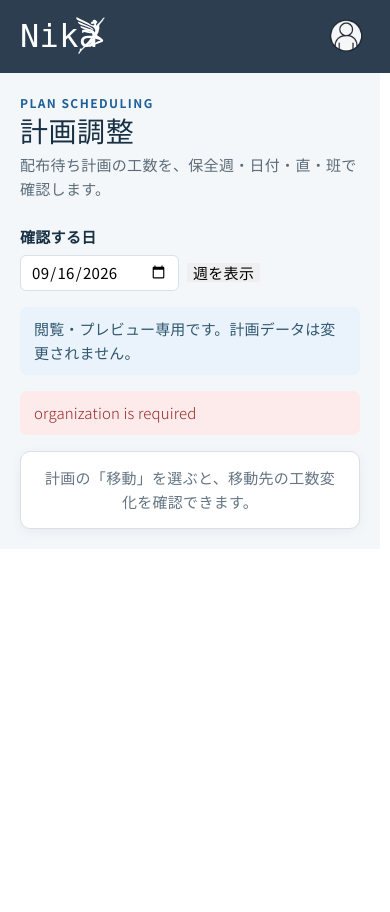
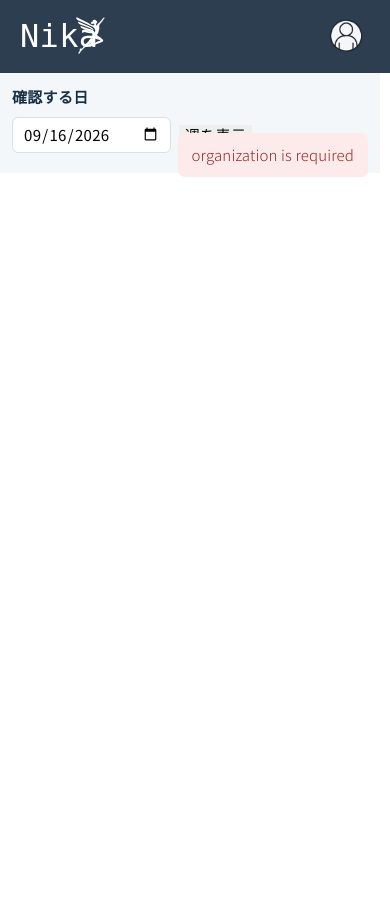
Before and after one commit to usoguishokki/my-django-app, a Django app: page /plan-scheduling/ in a window 390 px wide. Run offline with Django 4.2, Linux system fonts and the light colour scheme; the visitor is signed in with stand-in values (Sample User, id 1); style sheets or scripts are compiled from the project's sources; some web fonts are replaced.

Commit message:
Optimize plan scheduling workspace layout

```diff
--- a/myapp/static/css/pages/planScheduling.css
+++ b/myapp/static/css/pages/planScheduling.css
@@ -4,52 +4,34 @@
   --ps-border: #d8e0e8;
   --ps-ink: #183044;
   display: grid;
-  gap: 16px;
+  grid-template-rows: auto minmax(0, 1fr);
+  gap: 8px;
+  height: 100%;
+  min-height: 0;
   min-width: 0;
-  padding: 20px;
+  padding: 12px;
+  overflow: hidden;
+  position: relative;
   color: var(--ps-ink);
   background: #f4f7fa; }
 
-.plan-scheduling__header,
-.plan-scheduling__sectionHeading,
-.plan-scheduling__previewHeader,
 .plan-scheduling__dateControls,
 .plan-scheduling__moveSummary,
 .plan-scheduling__arithmetic,
-.plan-scheduling__previewFooter,
-.plan-scheduling__destinationPrompt {
+.plan-scheduling__moveContextHeader,
+.plan-scheduling__moveContextFooter {
   display: flex;
   align-items: center; }
 
-.plan-scheduling__header {
-  justify-content: space-between;
-  gap: 24px; }
-
-.plan-scheduling__eyebrow,
-.plan-scheduling__weekLabel,
-.plan-scheduling__description,
-.plan-scheduling__header h1,
-.plan-scheduling__sectionHeading h2,
-.plan-scheduling__previewHeader p,
-.plan-scheduling__previewHeader h2 {
+.plan-scheduling__moveContextHeader p,
+.plan-scheduling__moveContextHeader h2 {
   margin: 0; }
 
-.plan-scheduling__eyebrow {
-  color: var(--ps-blue);
-  font-size: 12px;
-  font-weight: 700;
-  letter-spacing: .12em; }
-
-.plan-scheduling__title {
-  font-size: 28px; }
-
-.plan-scheduling__description {
-  margin-top: 4px;
-  color: #5b6b78; }
-
 .plan-scheduling__dateForm {
-  display: grid;
-  gap: 6px;
+  display: flex;
+  align-items: center;
+  justify-content: flex-end;
+  gap: 8px;
   font-weight: 700; }
 
 .plan-scheduling__dateControls {
@@ -62,19 +44,18 @@
   border-radius: 6px;
   background: white; }
 
-.plan-scheduling__notice,
 .plan-scheduling__feedback {
   padding: 10px 14px;
   border-radius: 7px; }
-
-.plan-scheduling__notice {
-  color: #31586f;
-  background: var(--ps-blue-soft); }
 
 .plan-scheduling__feedback:empty {
   display: none; }
 
 .plan-scheduling__feedback {
+  position: absolute;
+  z-index: 6;
+  top: 60px;
+  right: 12px;
   color: #7a4d00;
   background: #fff4d7; }
 
@@ -97,13 +83,14 @@
 
 .plan-scheduling__planningMain {
   display: grid;
-  gap: 16px;
-  min-width: 0; }
+  grid-template-rows: minmax(0, 35fr) minmax(0, 65fr);
+  gap: 8px;
+  min-width: 0;
+  min-height: 0; }
 
 .plan-scheduling__chart,
 .plan-scheduling__matrix,
-.plan-scheduling__drawer,
-.plan-scheduling__preview {
+.plan-scheduling__drawer {
   min-width: 0;
   border: 1px solid var(--ps-border);
   border-radius: 10px;
@@ -462,23 +447,21 @@
 .plan-scheduling__empty {
   color: #71808c; }
 
-.plan-scheduling__preview {
-  position: sticky;
-  bottom: 10px;
-  padding: 14px 18px; }
+.plan-scheduling__moveContext {
+  display: grid;
+  gap: 10px;
+  padding: 12px;
+  border: 1px solid var(--ps-border);
+  border-radius: 7px;
+  background: #f8fbfd; }
 
-.plan-scheduling__previewEmpty {
-  margin: 0;
-  color: #647482;
-  text-align: center; }
-
-.plan-scheduling__previewHeader {
+.plan-scheduling__moveContextHeader {
   justify-content: space-between; }
 
-.plan-scheduling__previewHeader h2 {
+.plan-scheduling__moveContextHeader h2 {
   font-size: 17px; }
 
-.plan-scheduling__previewHeader > strong {
+.plan-scheduling__moveContextHeader > strong {
   color: var(--ps-blue);
   font-size: 22px; }
 
@@ -517,18 +500,15 @@
   color: #667786;
   font-size: 12px; }
 
-.plan-scheduling__previewFooter {
+.plan-scheduling__moveContextFooter {
   justify-content: flex-end;
-  gap: 12px;
-  margin-top: 12px; }
-
-.plan-scheduling__destinationPrompt {
-  justify-content: center;
-  gap: 16px;
-  color: #536a7b; }
+  gap: 12px; }
 
 @media (max-width: 900px) {
-  .plan-scheduling__header {
+  .plan-scheduling {
+    height: auto;
+    overflow: visible; }
+  .plan-scheduling__dateForm {
     align-items: flex-start;
     flex-direction: column; }
   .plan-scheduling__planningLayout.has-drawer {
@@ -539,11 +519,9 @@
     top: 0;
     left: 0;
     width: min(340px, calc(100% - 16px));
-    max-height: min(680px, calc(100dvh - 32px)); }
+    max-height: 100%; }
   .plan-scheduling__planFacts {
     grid-template-columns: repeat(2, 1fr); }
-  .plan-scheduling__preview {
-    position: static; }
   .plan-scheduling__moveSummary,
   .plan-scheduling__arithmetic {
     align-items: stretch;
--- a/myapp/static/css/pages/planScheduling.scss
+++ b/myapp/static/css/pages/planScheduling.scss
@@ -4,51 +4,33 @@
   --ps-border: #d8e0e8;
   --ps-ink: #183044;
   display: grid;
-  gap: 16px;
+  grid-template-rows: auto minmax(0, 1fr);
+  gap: 8px;
+  height: 100%;
+  min-height: 0;
   min-width: 0;
-  padding: 20px;
+  padding: 12px;
+  overflow: hidden;
+  position: relative;
   color: var(--ps-ink);
   background: #f4f7fa;
 }
 
-.plan-scheduling__header,
-.plan-scheduling__sectionHeading,
-.plan-scheduling__previewHeader,
 .plan-scheduling__dateControls,
 .plan-scheduling__moveSummary,
 .plan-scheduling__arithmetic,
-.plan-scheduling__previewFooter,
-.plan-scheduling__destinationPrompt {
+.plan-scheduling__moveContextHeader,
+.plan-scheduling__moveContextFooter {
   display: flex;
   align-items: center;
 }
 
-.plan-scheduling__header {
-  justify-content: space-between;
-  gap: 24px;
-}
-
-.plan-scheduling__eyebrow,
-.plan-scheduling__weekLabel,
-.plan-scheduling__description,
-.plan-scheduling__header h1,
-.plan-scheduling__sectionHeading h2,
-.plan-scheduling__previewHeader p,
-.plan-scheduling__previewHeader h2 {
+.plan-scheduling__moveContextHeader p,
+.plan-scheduling__moveContextHeader h2 {
   margin: 0;
 }
 
-.plan-scheduling__eyebrow {
-  color: var(--ps-blue);
-  font-size: 12px;
-  font-weight: 700;
-  letter-spacing: .12em;
-}
-
-.plan-scheduling__title { font-size: 28px; }
-.plan-scheduling__description { margin-top: 4px; color: #5b6b78; }
-
-.plan-scheduling__dateForm { display: grid; gap: 6px; font-weight: 700; }
+.plan-scheduling__dateForm { display: flex; align-items: center; justify-content: flex-end; gap: 8px; font-weight: 700; }
 .plan-scheduling__dateControls { gap: 8px; }
 .plan-scheduling__dateControls input {
   min-height: 36px;
@@ -58,37 +40,45 @@
   background: white;
 }
 
-.plan-scheduling__notice,
 .plan-scheduling__feedback {
   padding: 10px 14px;
   border-radius: 7px;
 }
 
-.plan-scheduling__notice { color: #31586f; background: var(--ps-blue-soft); }
 .plan-scheduling__feedback:empty { display: none; }
-.plan-scheduling__feedback { color: #7a4d00; background: #fff4d7; }
+.plan-scheduling__feedback { position: absolute; z-index: 6; top: 60px; right: 12px; color: #7a4d00; background: #fff4d7; }
 .plan-scheduling__feedback.is-error { color: #962b2b; background: #fdeaea; }
 
 .plan-scheduling__workspace {
-  min-height: 470px;
+  grid-row: 2;
+  min-height: 0;
+  overflow: hidden;
 }
 
 .plan-scheduling__planningLayout {
   position: relative;
   display: grid;
   grid-template-columns: minmax(0, 1fr);
-  gap: 16px;
+  gap: 12px;
+  height: 100%;
+  min-height: 0;
+  overflow: hidden;
   min-width: 0;
 }
 .plan-scheduling__planningLayout.has-drawer {
   grid-template-columns: minmax(300px, 340px) minmax(0, 1fr);
 }
-.plan-scheduling__planningMain { display: grid; gap: 16px; min-width: 0; }
+.plan-scheduling__planningMain {
+  display: grid;
+  grid-template-rows: minmax(0, 35fr) minmax(0, 65fr);
+  gap: 8px;
+  min-width: 0;
+  min-height: 0;
+}
 
 .plan-scheduling__chart,
 .plan-scheduling__matrix,
-.plan-scheduling__drawer,
-.plan-scheduling__preview {
+.plan-scheduling__drawer {
   min-width: 0;
   border: 1px solid var(--ps-border);
   border-radius: 10px;
@@ -234,11 +222,10 @@
 .plan-scheduling__slot.is-invalid { background: #fff4f4; }
 .plan-scheduling__empty { color: #71808c; }
 
-.plan-scheduling__preview { position: sticky; bottom: 10px; padding: 14px 18px; }
-.plan-scheduling__previewEmpty { margin: 0; color: #647482; text-align: center; }
-.plan-scheduling__previewHeader { justify-content: space-between; }
-.plan-scheduling__previewHeader h2 { font-size: 17px; }
-.plan-scheduling__previewHeader > strong { color: var(--ps-blue); font-size: 22px; }
+.plan-scheduling__moveContext { display: grid; gap: 10px; padding: 12px; border: 1px solid var(--ps-border); border-radius: 7px; background: #f8fbfd; }
+.plan-scheduling__moveContextHeader { justify-content: space-between; }
+.plan-scheduling__moveContextHeader h2 { font-size: 17px; }
+.plan-scheduling__moveContextHeader > strong { color: var(--ps-blue); font-size: 22px; }
 .plan-scheduling__moveSummary { gap: 14px; margin-top: 12px; }
 .plan-scheduling__moveSummary > div { display: grid; flex: 1; gap: 3px; }
 .plan-scheduling__moveSummary span,
@@ -254,15 +241,14 @@
   background: #f1f5f8;
 }
 .plan-scheduling__readOnly { margin: 0; color: #667786; font-size: 12px; }
-.plan-scheduling__previewFooter { justify-content: flex-end; gap: 12px; margin-top: 12px; }
-.plan-scheduling__destinationPrompt { justify-content: center; gap: 16px; color: #536a7b; }
+.plan-scheduling__moveContextFooter { justify-content: flex-end; gap: 12px; }
 
 @media (max-width: 900px) {
-  .plan-scheduling__header { align-items: flex-start; flex-direction: column; }
+  .plan-scheduling { height: auto; overflow: visible; }
+  .plan-scheduling__dateForm { align-items: flex-start; flex-direction: column; }
   .plan-scheduling__planningLayout.has-drawer { grid-template-columns: minmax(0, 1fr); }
-  .plan-scheduling__drawer { position: absolute; z-index: 5; top: 0; left: 0; width: unquote("min(340px, calc(100% - 16px))"); max-height: unquote("min(680px, calc(100dvh - 32px))"); }
+  .plan-scheduling__drawer { position: absolute; z-index: 5; top: 0; left: 0; width: unquote("min(340px, calc(100% - 16px))"); max-height: 100%; }
   .plan-scheduling__planFacts { grid-template-columns: repeat(2, 1fr); }
-  .plan-scheduling__preview { position: static; }
   .plan-scheduling__moveSummary,
   .plan-scheduling__arithmetic { align-items: stretch; flex-direction: column; }
   .plan-scheduling__arrow { transform: rotate(90deg); align-self: center; }
--- a/myapp/static/js/planScheduling/ui/PlanSchedulingRenderer.js
+++ b/myapp/static/js/planScheduling/ui/PlanSchedulingRenderer.js
@@ -75,8 +75,6 @@ export class PlanSchedulingRenderer {
     this.feedback.textContent = state.dataQuality.hasErrors
       ? `データ確認事項が${state.dataQuality.issueCount}件あります。`
       : '';
-    this.root.querySelector('[data-role="week-range"]').textContent =
-      `${state.week.startDate} 〜 ${state.week.endDate}`;
     this.workloadChart.innerHTML = this.workloadChartTemplate(state.workloadChart);
     this.dateGrid.innerHTML = this.matrixDates(state)
       .map((day) => this.dateTemplate(day)).join('');
@@ -102,11 +100,6 @@ export class PlanSchedulingRenderer {
         )
       );
     });
-    this.preview.innerHTML = selection.preview
-      ? this.previewTemplate(selection)
-      : selectingDestination
-        ? `<div class="plan-scheduling__destinationPrompt"><strong>移動先を選択中</strong><span>計画マトリクスから別の有効なスロットを選択してください。</span><button type="button" class="ui-btn ui-btn--outline" data-action="cancel-move">キャンセル</button></div>`
-        : '<p class="plan-scheduling__previewEmpty">計画の「移動」を選ぶと、移動先の工数変化を確認できます。</p>';
   }
 
   renderDrawer(selection) {
@@ -123,9 +116,13 @@ export class PlanSchedulingRenderer {
       `${slot.shift.name}${slot.team.name}`;
     this.root.querySelector('[data-role="drawer-summary"]').textContent =
       `${slot.workloadLabel} / ${slot.planCount}件`;
-    this.planList.innerHTML = selection.slotPlans.length
+    const moveContext = selection.isMoving
+      ? this.moveContextTemplate(selection)
+      : '';
+    const plans = selection.slotPlans.length
       ? selection.slotPlans.map((plan) => this.planTemplate(plan, selection.plan?.planId)).join('')
       : '<p class="plan-scheduling__empty">このスロットに配布待ち計画はありません。</p>';
+    this.planList.innerHTML = `${moveContext}${plans}`;
   }
 
   planTemplate(plan, selectedPlanId = null) {
@@ -203,9 +200,12 @@ export class PlanSchedulingRenderer {
     </button>`;
   }
 
-  previewTemplate({ plan, destination, preview }) {
+  moveContextTemplate({ plan, destination, preview }) {
+    if (!preview) {
+      return `<section class="plan-scheduling__moveContext"><strong>移動先を選択中</strong><span>計画マトリクスから別の有効なスロットを選択してください。</span><button type="button" class="ui-btn ui-btn--outline" data-action="cancel-move">キャンセル</button></section>`;
+    }
     const current = plan.current;
-    return `<div class="plan-scheduling__previewHeader"><div><p>選択中の計画</p><h2>${escapeHtml(plan.inspectionNo)} · ${escapeHtml(plan.workName)}</h2></div><strong>${formatMinutes(preview.selectedPlan)}</strong></div>
+    return `<section class="plan-scheduling__moveContext"><div class="plan-scheduling__moveContextHeader"><div><p>選択中の計画</p><h2>${escapeHtml(plan.inspectionNo)} · ${escapeHtml(plan.workName)}</h2></div><strong>${formatMinutes(preview.selectedPlan)}</strong></div>
       <div class="plan-scheduling__moveSummary">
         <div><span>現在</span><strong>${escapeHtml(current.dateLabel)} / ${escapeHtml(current.shift.name)} / ${escapeHtml(current.team.name)}</strong></div>
         <span class="plan-scheduling__arrow" aria-hidden="true">→</span>
@@ -215,7 +215,7 @@ export class PlanSchedulingRenderer {
         <div><span>移動元スロット</span><strong>移動前 ${formatMinutes(preview.sourceBefore)} → 移動後 ${formatMinutes(preview.sourceAfter)}</strong></div>
         <div><span>移動先スロット</span><strong>移動前 ${formatMinutes(preview.destinationBefore)} → 移動後 ${formatMinutes(preview.destinationAfter)}</strong></div>
       </div>
-      <div class="plan-scheduling__previewFooter"><p class="plan-scheduling__readOnly">プレビューのみ。保存・更新は行われません。</p><button type="button" class="ui-btn ui-btn--outline" data-action="cancel-move">キャンセル</button></div>`;
+      <div class="plan-scheduling__moveContextFooter"><p class="plan-scheduling__readOnly">プレビューのみ。保存・更新は行われません。</p><button type="button" class="ui-btn ui-btn--outline" data-action="cancel-move">キャンセル</button></div></section>`;
   }
 
   get feedback() { return this.root.querySelector('[data-role="feedback"]'); }
@@ -225,5 +225,4 @@ export class PlanSchedulingRenderer {
   get planningLayout() { return this.root.querySelector('[data-role="planning-layout"]'); }
   get dateGrid() { return this.root.querySelector('[data-role="date-grid"]'); }
   get workloadChart() { return this.root.querySelector('[data-role="workload-chart"]'); }
-  get preview() { return this.root.querySelector('[data-role="preview"]'); }
 }
--- a/myapp/templates/planScheduling/plan_scheduling.html
+++ b/myapp/templates/planScheduling/plan_scheduling.html
@@ -13,12 +13,6 @@
 
 {% block content %}
 <main class="plan-scheduling" data-role="plan-scheduling-root">
-  <header class="plan-scheduling__header">
-    <div>
-      <p class="plan-scheduling__eyebrow">PLAN SCHEDULING</p>
-      <h1 class="plan-scheduling__title">計画調整</h1>
-      <p class="plan-scheduling__description">配布待ち計画の工数を、保全週・日付・直・班で確認します。</p>
-    </div>
   <form class="plan-scheduling__dateForm" data-role="week-form">
     <label for="plan-scheduling-date">確認する日</label>
     <div class="plan-scheduling__dateControls">
@@ -26,11 +20,6 @@
       <button type="submit" class="ui-btn ui-btn--outline">週を表示</button>
     </div>
   </form>
-  </header>
-
-  <div class="plan-scheduling__notice" role="note">
-    閲覧・プレビュー専用です。計画データは変更されません。
-  </div>
 
   <div class="plan-scheduling__feedback" data-role="feedback" role="status" aria-live="polite"></div>
 
@@ -49,31 +38,15 @@
       </aside>
 
       <div class="plan-scheduling__planningMain">
-        <section class="plan-scheduling__chart" aria-labelledby="workload-chart-title">
-      <div class="plan-scheduling__sectionHeading">
-        <div>
-          <p class="plan-scheduling__weekLabel">WORKLOAD OVERVIEW</p>
-          <h2 id="workload-chart-title">日別計画工数</h2>
-        </div>
-      </div>
+        <section class="plan-scheduling__chart" aria-label="日別計画工数">
           <div data-role="workload-chart"></div>
         </section>
 
-        <section class="plan-scheduling__matrix" aria-labelledby="matrix-title">
-      <div class="plan-scheduling__sectionHeading">
-        <div>
-          <p class="plan-scheduling__weekLabel" data-role="week-range"></p>
-          <h2 id="matrix-title">計画工数マトリクス</h2>
-        </div>
-      </div>
+        <section class="plan-scheduling__matrix" aria-label="計画工数マトリクス">
           <div class="plan-scheduling__dateGrid" data-role="date-grid"></div>
         </section>
       </div>
     </div>
-  </section>
-
-  <section class="plan-scheduling__preview" data-role="preview" aria-live="polite">
-    <p class="plan-scheduling__previewEmpty">計画の「移動」を選ぶと、移動先の工数変化を確認できます。</p>
   </section>
 </main>
 {% endblock %}
```
Also changed, not shown: other parts of myapp/static/css/pages/planScheduling.css (+32 -29 lines), other parts of myapp/static/css/pages/planScheduling.scss (+14 -16 lines), myapp/static/js/planScheduling/tests/PlanSchedulingPhaseA.test.mjs (+34 -0 lines), myapp/test_layout_scroll_contract.py (+5 -7 lines). Lines whose indentation alone changed are shown as unchanged.
